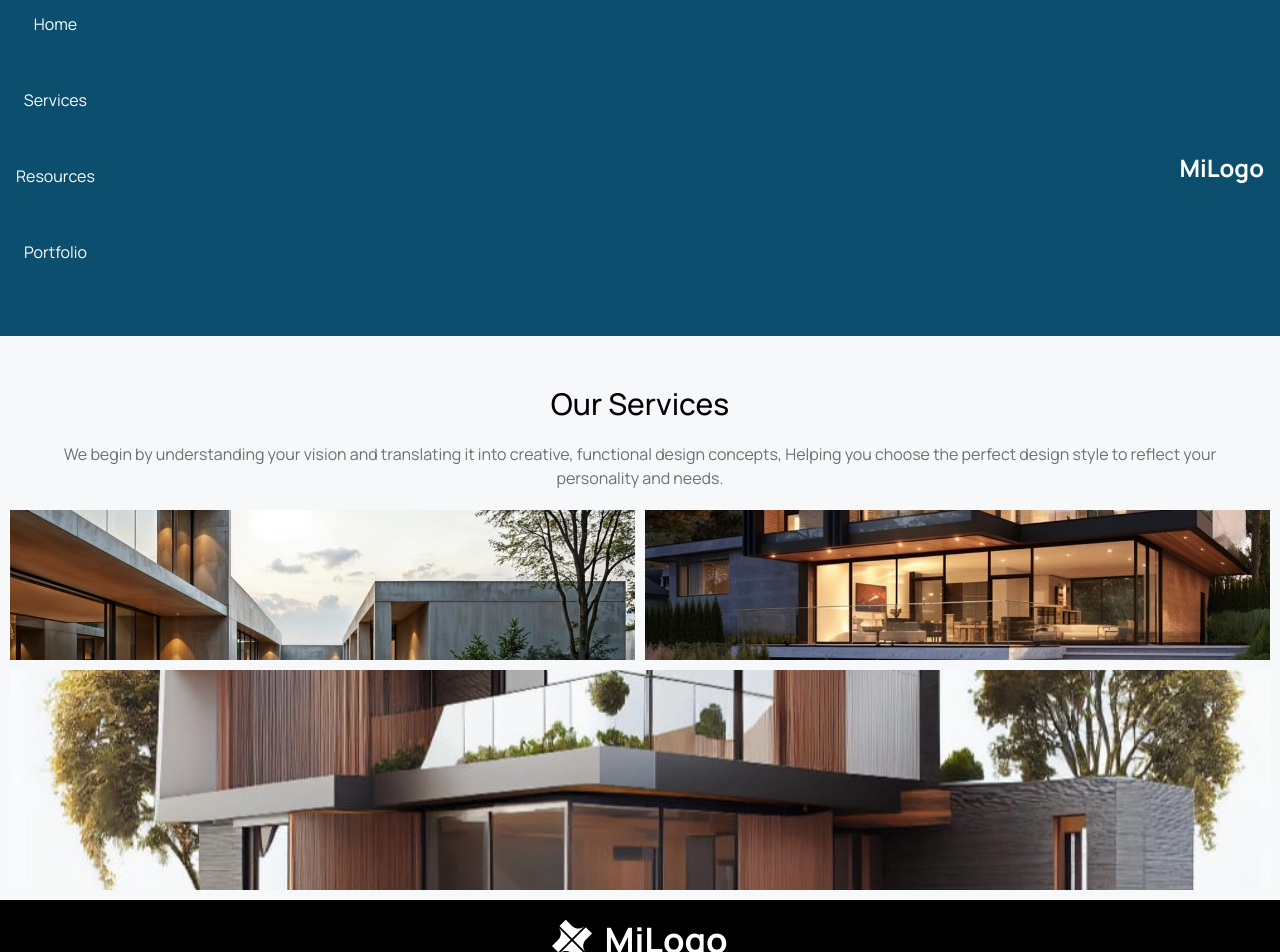
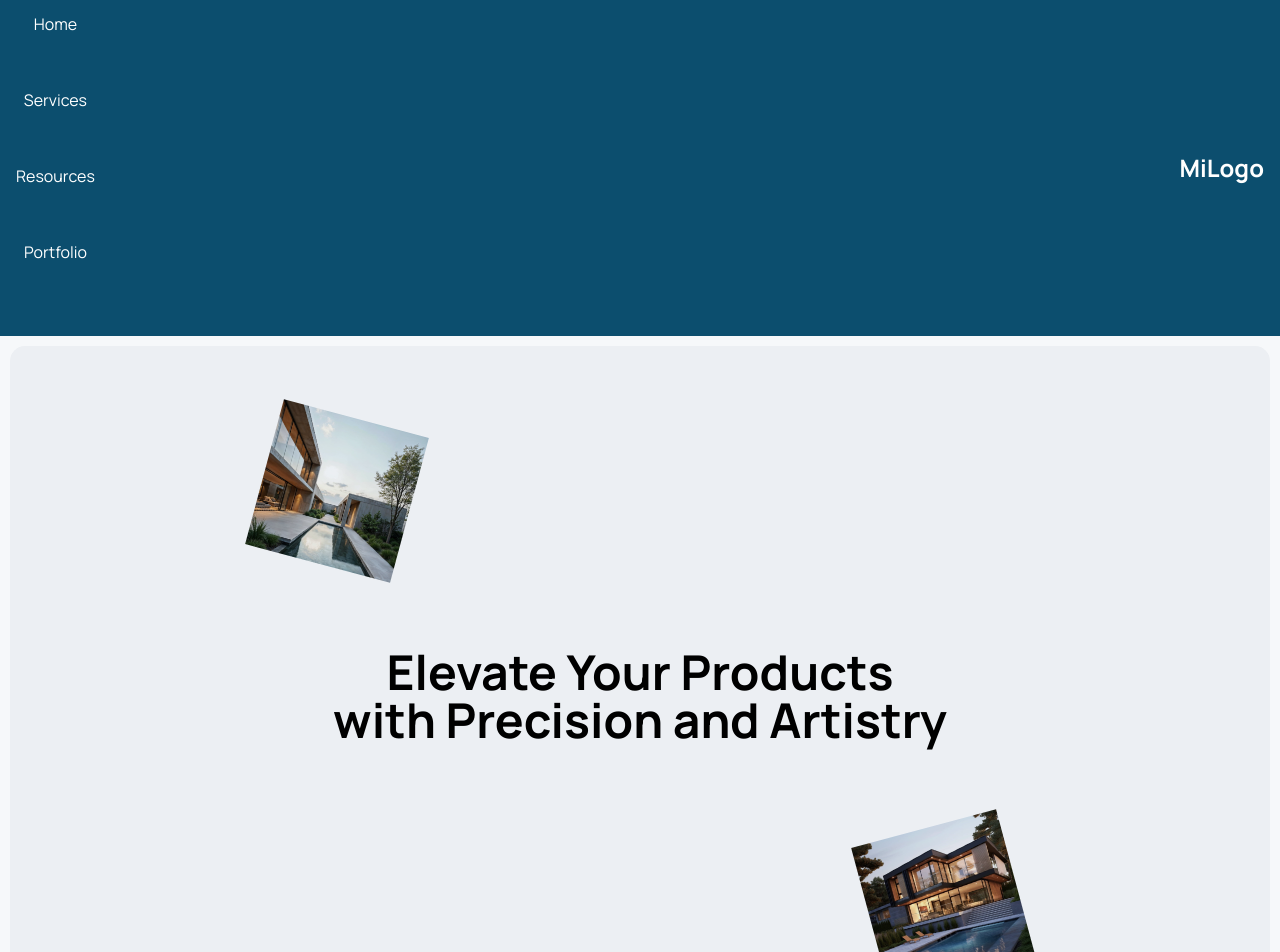
Before and after one commit to JotaJotaM1/1GCConstruction, a React (Vite) app: page /Services in a window 1280 px wide. Shown: the top 952 px of the page. Built offline with nearby package versions, Linux system fonts and the light colour scheme.

Commit message:
Refactor section to contain H1 and rotating images, ensuring it holds the main title

```diff
--- a/src/pages/Services.jsx
+++ b/src/pages/Services.jsx
@@ -1,11 +1,22 @@
 import "../styles/pages/Services.css";
+import item1 from '../assets/item1.jpg';
+import item2 from '../assets/item2.jpg';
 
 function Services() {
     return (
         <main>
+            <section className="sectionTittle">
+                <div className="hero-container">
+                    <h1 className="hero-title">
+                        Elevate Your Products <br /> with Precision and Artistry
+                    </h1>
+                    <img src={item1} alt="Decoración" className="floating-image image-1" />
+                    <img src={item2} alt="Decoración" className="floating-image image-2" />
+                </div>
+            </section>
             <section>
                 <div>
-                    <h1 className="titleH1Services">Our Services</h1>
+                    <h2 className="titleH1Services">Our Services</h2>
                     <p className="textH1Services">We begin by understanding your vision and translating it into creative, functional design concepts, Helping you choose the perfect design style to reflect your personality and needs.</p>
                 </div>
             </section>
@@ -16,6 +27,7 @@ function Services() {
                     <div className="grid-item item3"></div>
                 </div>
             </section>
+
         </main>
     );
 }
--- a/src/styles/pages/Services.css
+++ b/src/styles/pages/Services.css
@@ -1,18 +1,67 @@
+.sectionTittle{
+    padding: 10px;
+}
+.hero-container {
+    border-radius: 15px;
+    position: relative;
+    display: flex;
+    justify-content: center;
+    align-items: center;
+    text-align: center;
+    height: 700px;
+    overflow: hidden;
+    background-color: #ECEFF3;
+}
 
-.titleH1Services{
+.hero-title {
+    font-size: 3rem;
+    font-weight: bold;
+    position: relative;
+    z-index: 10;
+    /* Asegura que el texto esté por encima */
+}
+
+.floating-image {
+    position: absolute;
+    width: 150px;
+    mix-blend-mode: multiply;
+    /* Permite que la imagen interactúe con el texto */
+}
+
+.image-1 {
+    top: 10%;
+    left: 20%;
+    transform: rotate(15deg);
+}
+
+.image-2 {
+    bottom: 10%;
+    right: 20%;
+    transform: rotate(-15deg);
+}
+
+
+
+
+
+
+
+.titleH1Services {
     text-align: center;
     font-size: 30px;
     font-weight: 500;
     padding: 50px 10px 10px;
     line-height: 1.2;
 }
-.textH1Services{
+
+.textH1Services {
     text-align: center;
     font-size: 16px;
     color: #6F6F6F;
     line-height: 24px;
     padding: 10px 30px;
 }
+
 .grid-container {
     display: grid;
     grid-template-columns: 1fr 1fr;
@@ -25,13 +74,15 @@
     text-align: center;
     font-size: 1.2em;
 }
-.item1{
+
+.item1 {
     background-image: url("../../../src/assets/item1.jpg");
     background-repeat: no-repeat;
     background-size: cover;
     background-position: center;
 }
-.item2{
+
+.item2 {
     background-image: url("../../../src/assets/item2.jpg");
     background-repeat: no-repeat;
     background-size: cover;
```
